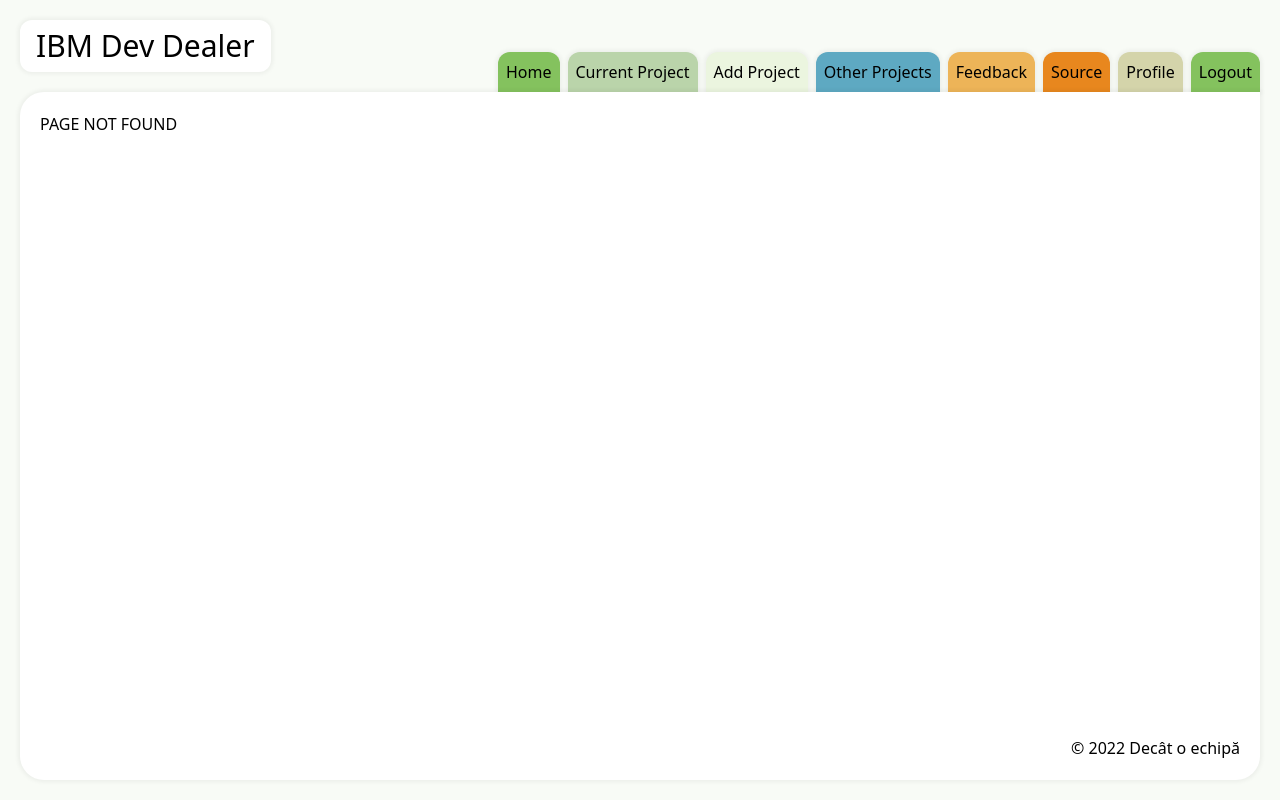
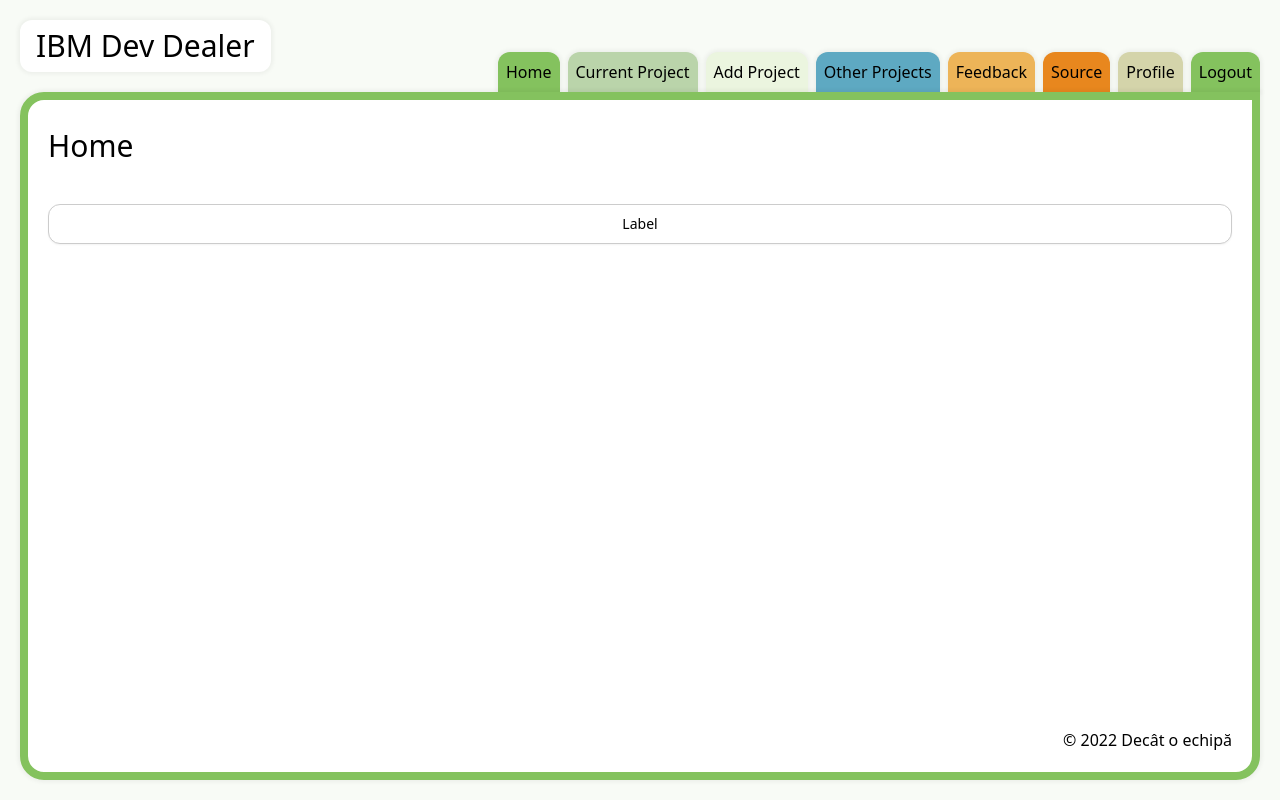
Before and after one commit to IBM-Dev-Dealer/frontend, a Next.js app: page /home in a window 1280 px wide. Before the commit this address had no page. Built offline with nearby package versions, Linux system fonts and the light colour scheme.

Commit message:
add context for tab colors

```diff
--- a/components/page-components/Layout/Layout.jsx
+++ b/components/page-components/Layout/Layout.jsx
@@ -6,14 +6,20 @@ import { useRouter } from "next/router";
 import { ROUTES, colorizeJSXArray, getTitle } from "../../../utils/utils";
 
 import styles from "./Layout.module.scss";
+import { usePageColorContext } from "../../../context/pageColorContext/hooks/usePageColorContext";
+import { useEffect, useMemo } from "react";
 
 const Layout = ({ logged = true, isPM = false, error, children }) => {
   const { pathname } = useRouter();
   const title = getTitle(pathname);
 
-  const navLinks = logged
+  const { pageColorIndexes, setPageColorIndexes } = usePageColorContext();
+
+  const navLinks = useMemo(
+    () =>
+      logged
         ? [
-        <Link href={ROUTES.DEFAULT_PAGE} key={ROUTES.DEFAULT_PAGE}>
+            <Link href={ROUTES.HOME} key={ROUTES.HOME}>
               Home
             </Link>,
             <Link href={ROUTES.CURRENT_PROJECT} key={ROUTES.CURRENT_PROJECT}>
@@ -50,11 +56,36 @@ const Layout = ({ logged = true, isPM = false, error, children }) => {
             <Link href={ROUTES.REGISTER} key={ROUTES.REGISTER}>
               Register
             </Link>,
-      ];
+          ],
+    [isPM, logged],
+  );
 
+  const colorizeNavTabs = () => {
     const navLinksColorized = colorizeJSXArray(navLinks);
-  const selectedLink = navLinksColorized.find((link) => link.props.href === pathname);
-  const colorIndex = selectedLink?.props.className.split("Bg")[1];
+
+    const newContext = { ...pageColorIndexes };
+    navLinksColorized.forEach((link) => {
+      if (!newContext[link.props.href]) {
+        newContext[link.props.href] = link.props.className.split("Bg")[1];
+      }
+      console.log("newContext", newContext);
+    });
+    setPageColorIndexes(newContext);
+  };
+
+  useEffect(() => {
+    colorizeNavTabs();
+  }, []);
+
+  const navLinksColorized = useMemo(() => colorizeJSXArray(navLinks), [navLinks]);
+
+  const colorIndex = Object.keys(pageColorIndexes)
+    .map((pgik) => {
+      if (pathname.includes(pgik)) {
+        return pageColorIndexes[pgik];
+      } else return null;
+    })
+    .filter((c) => c)[0];
 
   return (
     <div className='flex h-fit'>
--- /dev/null
+++ b/context/pageColorContext/PageColorContextProvider.js
@@ -0,0 +1,17 @@
+import { createContext, useState } from "react";
+// import { PageColorContext } from "../pages/_app";
+
+export const PageColorContext = createContext();
+
+export const PageColorContextProvider = ({ children }) => {
+  const [pageColorIndexes, setColorsContext] = useState({});
+
+  const setPageColorIndexes = (newContext) => setColorsContext(newContext);
+
+  const value = {
+    setPageColorIndexes,
+    pageColorIndexes,
+  };
+
+  return <PageColorContext.Provider value={value}>{children}</PageColorContext.Provider>;
+};
--- /dev/null
+++ b/context/pageColorContext/hooks/usePageColorContext.js
@@ -0,0 +1,7 @@
+import { useContext } from "react";
+import { PageColorContext } from "../PageColorContextProvider";
+
+export const usePageColorContext = () => {
+  const context = useContext(PageColorContext);
+  return context;
+};
--- a/pages/_app.js
+++ b/pages/_app.js
@@ -1,21 +1,24 @@
-import { useEffect, useState } from "react";
+import { useState } from "react";
 import Loader from "../components/atoms/Loader/Loader";
 import Layout from "../components/page-components/Layout/Layout";
+import { PageColorContextProvider } from "../context/pageColorContext/PageColorContextProvider";
 import "../styles/globals.scss";
 
 const App = ({ Component, pageProps }) => {
-  const [isLoading, setIsLoading] = useState(true);
+  const [isLoading, setIsLoading] = useState(false);
   const { logged, isPM, error } = pageProps;
 
-  useEffect(() => {
-    setTimeout(() => setIsLoading(false), 2000);
-  }, []);
+  // useEffect(() => {
+  //   setTimeout(() => setIsLoading(false), 2000);
+  // }, []);
 
   return (
-    <Layout logged={logged} isPM={isPM} error={error}>
-      <Loader loading={isLoading} />
-      <Component {...pageProps} />
-    </Layout>
+    <PageColorContextProvider>
+      <Layout logged={logged} isPM={isPM} error={error}>
+        <Loader loading={isLoading} />
+        <Component {...pageProps} />
+      </Layout>
+    </PageColorContextProvider>
   );
 };
 
--- /dev/null
+++ b/pages/home.js
@@ -0,0 +1,11 @@
+import Home from "../components/page-components/Home/Home";
+
+const HomePage = () => {
+  return (
+    <>
+      <Home />
+    </>
+  );
+};
+
+export default HomePage;
--- a/pages/index.js
+++ b/pages/index.js
@@ -1,11 +1,13 @@
-import Home from "../components/page-components/Home/Home";
+import { useRouter } from "next/router";
+import { useEffect } from "react";
+import { ROUTES } from "../utils/utils";
 
-const HomePage = () => {
-  return (
-    <>
-      <Home />
-    </>
-  );
+const DefaultPage = () => {
+  const { push } = useRouter();
+  useEffect(() => {
+    push(ROUTES.HOME);
+  }, [push]);
+  return <></>;
 };
 
-export default HomePage;
+export default DefaultPage;
--- a/utils/utils.js
+++ b/utils/utils.js
@@ -1,5 +1,5 @@
 export const ROUTES = {
-  DEFAULT_PAGE: "/",
+  HOME: "/home",
   CURRENT_PROJECT: "/current-project",
   ADD_PROJECT: "/add-project",
   OTHER_PROJECTS: "/other-projects",
```
Lines whose indentation alone changed are shown as unchanged.
